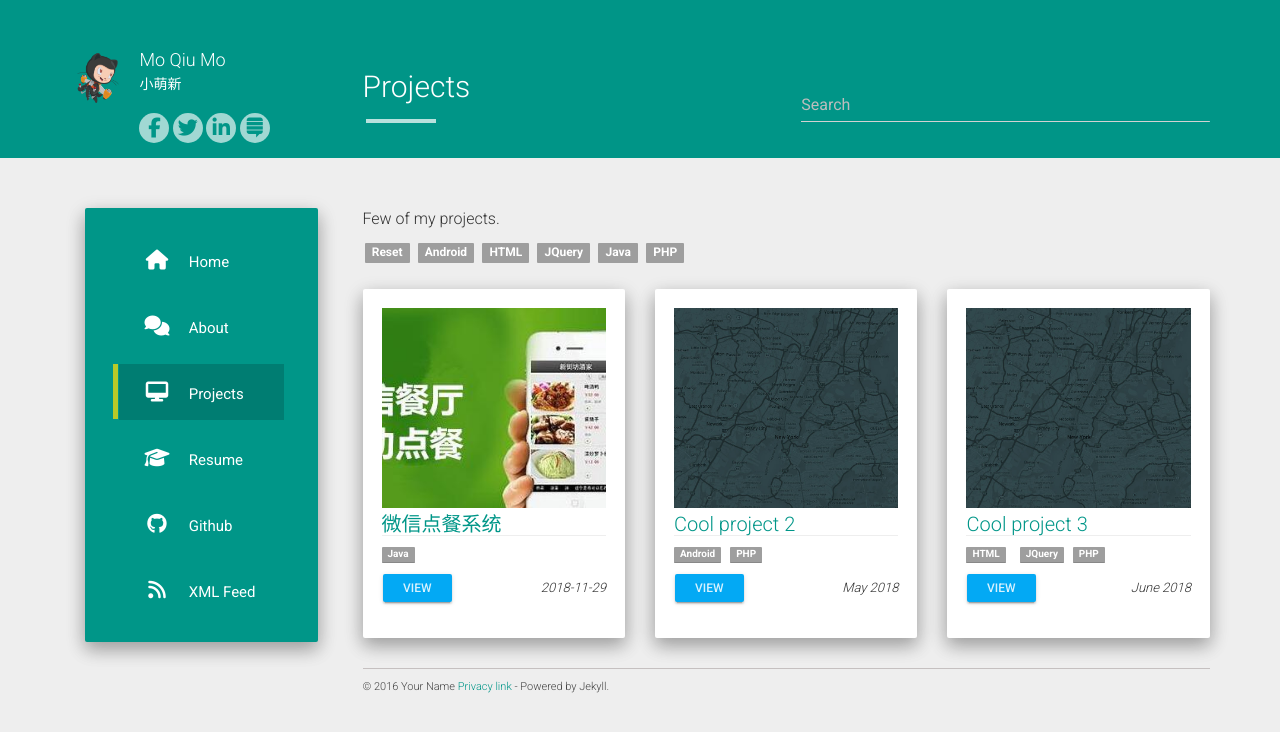
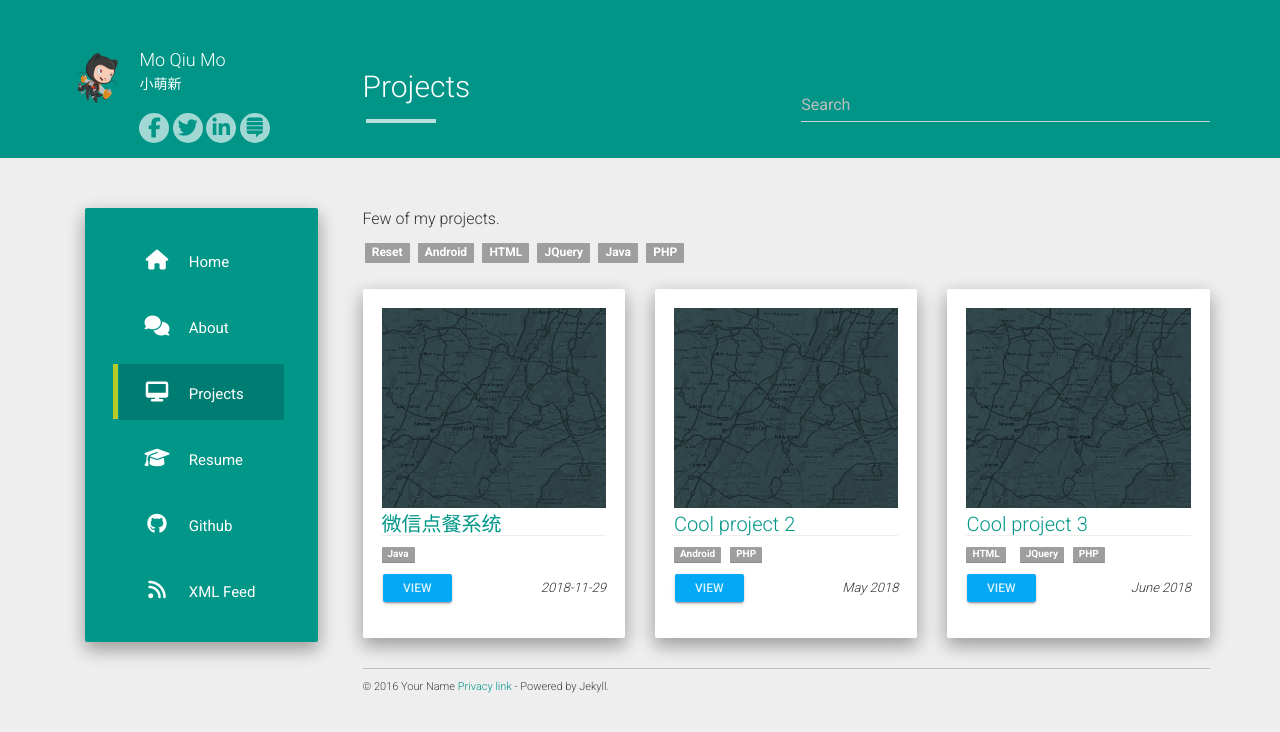
Before and after one commit to 992259738/992259738.github.io, a Jekyll site: the page built from projects.md, in a window 1280 px wide. Shown: the top 732 px of the page. Built offline with Jekyll 4.4.1, drawn with Linux system fonts in a browser that asks for light colours; nearby versions of some CDN libraries.

Commit message:
Update projects.json

```diff
--- a/_data/projects.json
+++ b/_data/projects.json
@@ -1,7 +1,7 @@
 [
 	{
 		"name": "微信点餐系统",
-		"image": "weiXinSystem.jpg",
+		"image": "placeholder.jpg",
 		"url": "#",
 		"date": "2018-11-29",
 		"tags": ["Java"]
```
